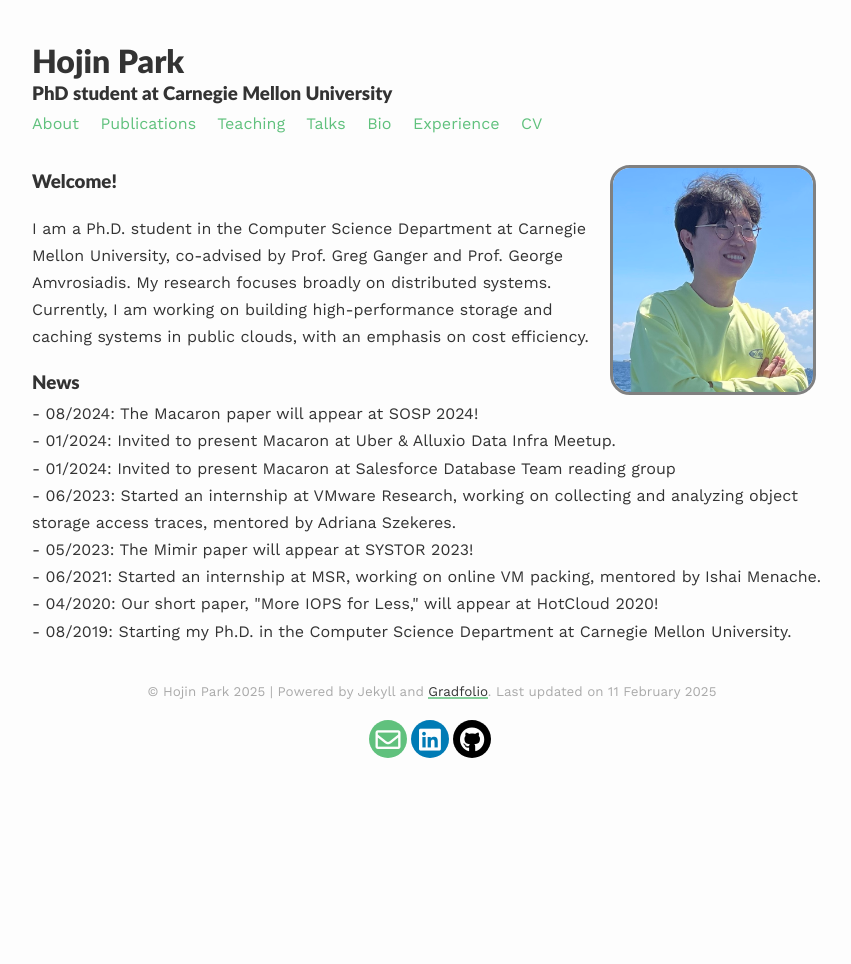
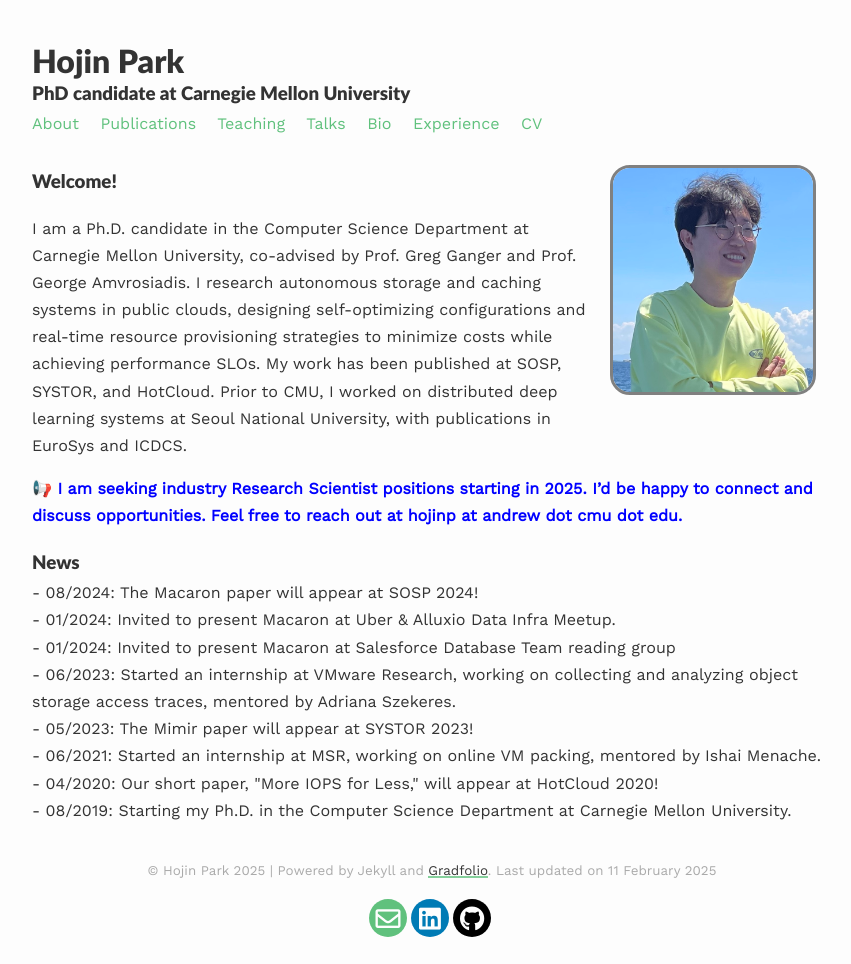
Before and after one commit to hojinp/hojinp.github.io, a Jekyll site: the page built from index.md, in a window 1280 px wide. Shown: the whole page, without its empty margins (208-1059 px from the left). Built offline with Jekyll 4.4.1, drawn with Linux system fonts in a browser that asks for light colours; nearby versions of some CDN libraries.

Commit message:
February 2025. Updated

```diff
--- a/_config.yml
+++ b/_config.yml
@@ -1,6 +1,6 @@
 ### your site title here
 title: Hojin Park
-description: PhD student at Carnegie Mellon University
+description: PhD candidate at Carnegie Mellon University
 
 baseurl: "" #name of GitHub repository
 url: "" #custom url to be used instead of GitHub repository
--- a/_includes/navigation.html
+++ b/_includes/navigation.html
@@ -5,6 +5,6 @@
         <a href="{{site.baseurl}}/talks/">Talks</a>
         <a href="{{site.baseurl}}/bio/">Bio</a>
         <a href="{{site.baseurl}}/experience/">Experience</a>
-        <a href="../assets/cv/resume_january_2025.pdf">CV</a>
+        <a href="../assets/cv/resume_february_2025.pdf">CV</a>
 </div>
 <br>
--- a/index.md
+++ b/index.md
@@ -8,10 +8,14 @@ published: true
 ---
 
 ### Welcome!
-I am a Ph.D. student in the Computer Science Department at Carnegie Mellon University, co-advised by Prof. Greg Ganger and Prof. George Amvrosiadis.
-My research focuses broadly on distributed systems.
-Currently, I am working on building high-performance storage and caching systems in public clouds, with an emphasis on cost efficiency.
 
+I am a Ph.D. candidate in the Computer Science Department at Carnegie Mellon University, co-advised by Prof. Greg Ganger and Prof. George Amvrosiadis.
+I research autonomous storage and caching systems in public clouds, designing self-optimizing configurations and
+real-time resource provisioning strategies to minimize costs while achieving performance SLOs.
+My work has been published at SOSP, SYSTOR, and HotCloud. Prior to CMU, I worked on distributed deep learning systems at Seoul National University, with publications in EuroSys and ICDCS.
+
+
+<span style="color: blue;">**📢 I am seeking industry Research Scientist positions starting in 2025. I’d be happy to connect and discuss opportunities. Feel free to reach out at hojinp at andrew dot cmu dot edu.**</span>
 
 ### News
 <!-- #### 2024 -->
```
Also changed, not shown: _pages/talks.md (+2 -0 lines), _pages/teaching.md (+3 -1 lines), 1 other file.
